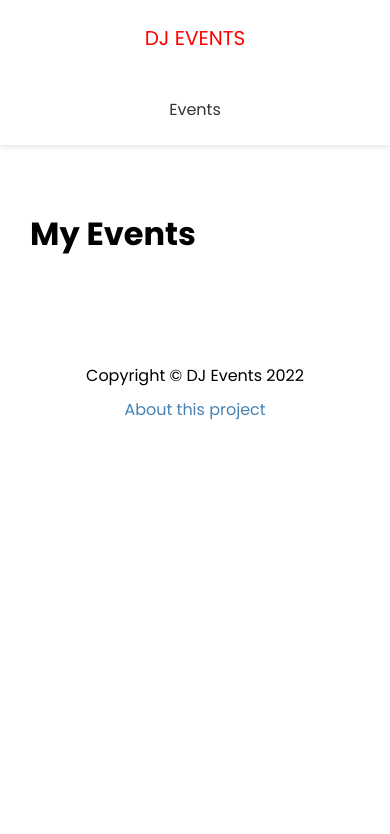
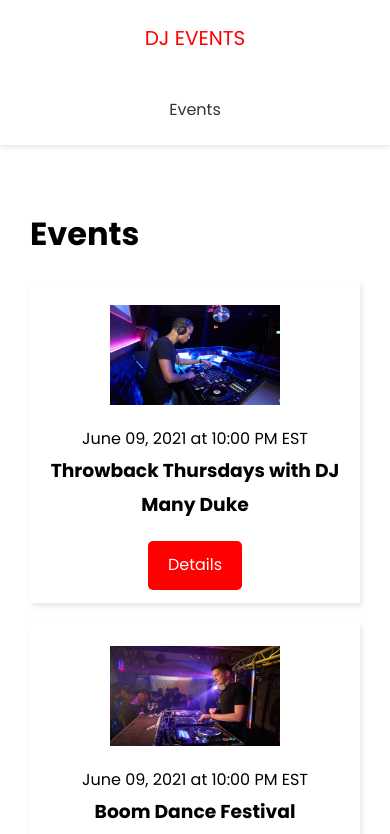
Before and after one commit to sumitsasidharan/brad-nextjs-events-client, a Next.js app: page /events in a window 390 px wide. Shown: the top 834 px of the page. Built offline with nearby package versions, Linux system fonts and the light colour scheme; no server answers.

Commit message:
updated eventitem and index home

```diff
--- /dev/null
+++ b/components/EventItem.js
@@ -0,0 +1,31 @@
+import Link from 'next/link';
+import Image from 'next/image';
+import styles from '@/styles/EventItem.module.css';
+
+const EventItem = ({ evt }) => {
+   return (
+      <div className={styles.event}>
+         <div className={styles.img}>
+            <Image
+               src={evt.image ? evt.image : '/images/event-default.png'}
+               width={170}
+               height={100}
+               alt="event image"
+            />
+         </div>
+
+         <div className={styles.info}>
+            <span>{evt.date} at {evt.time}</span>
+            <h3>{evt.name}</h3>
+         </div>
+
+         <div className={styles.link}>
+            <Link href={`/events/${evt.slug}`}>
+               <a className="btn">Details</a>
+            </Link>
+         </div>
+      </div>
+   );
+};
+
+export default EventItem;
--- a/pages/events/index.js
+++ b/pages/events/index.js
@@ -1,9 +1,27 @@
 import Layout from '@/components/Layout';
+import EventItem from '@/components/EventItem';
+import { API_URL } from '@/config/index';
 
-export default function index() {
+export default function EventsPage({ events }) {
    return (
       <Layout>
-         <h1>My Events</h1>
+         <h1>Events</h1>
+
+         {events.length === 0 && <h3>No events to show</h3>}
+
+         {events.map((evt) => (
+            <EventItem key={evt.id} evt={evt} />
+         ))}
       </Layout>
    );
 }
+
+export async function getStaticProps() {
+   const res = await fetch(`${API_URL}/api/events`);
+   const events = await res.json();
+
+   return {
+      props: { events },
+      revalidate: 1,
+   };
+}
--- /dev/null
+++ b/styles/EventItem.module.css
@@ -0,0 +1,28 @@
+.event {
+  display: flex;
+  justify-content: space-between;
+  align-items: center;
+  margin: 20px 0;
+  padding: 13px;
+  box-shadow: 2px 3px 5px rgba(0, 0, 0, 0.1);
+}
+
+.img {
+  flex: 1;
+  margin: 10px;
+}
+
+.info {
+  flex: 2;
+}
+
+@media (max-width: 600px) {
+  .event {
+    flex-direction: column;
+    text-align: center;
+  }
+
+  .info {
+    margin-bottom: 20px;
+  }
+}
```
Also changed, not shown: pages/index.js (+18 -6 lines).
